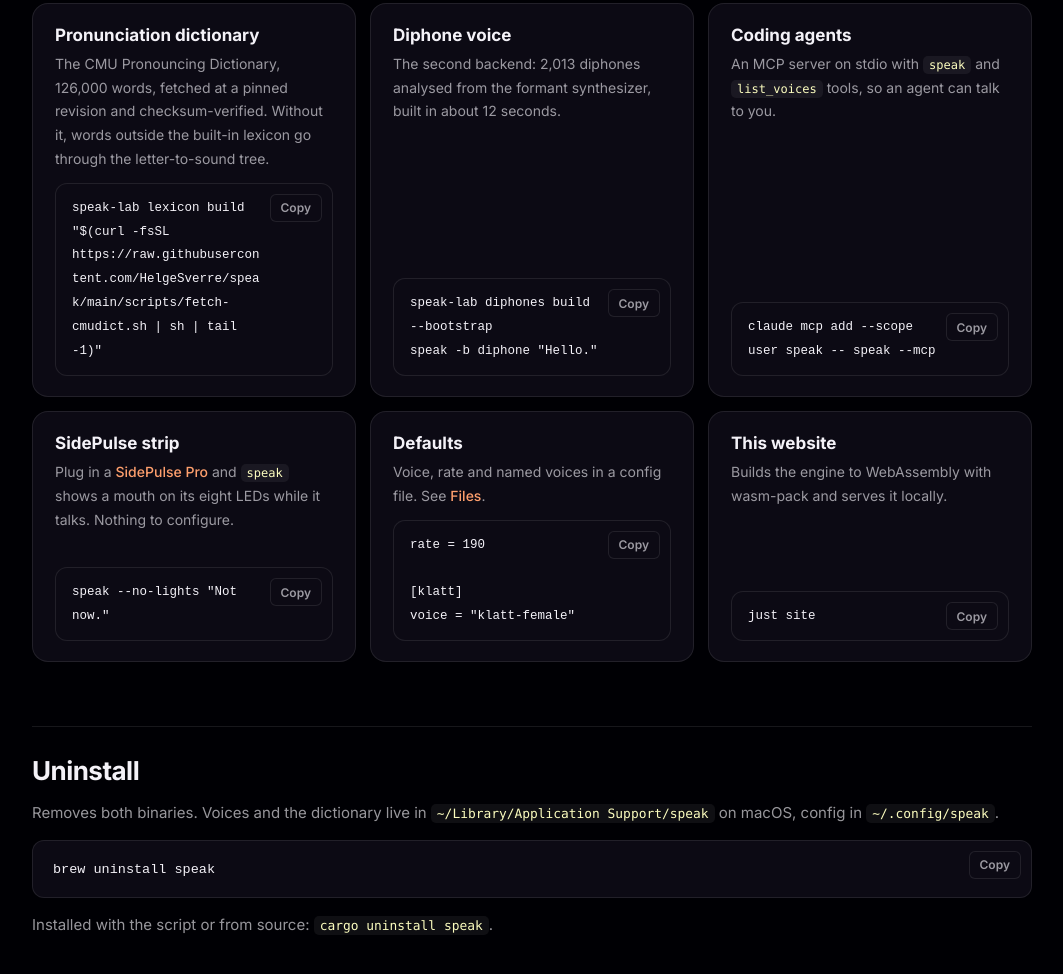
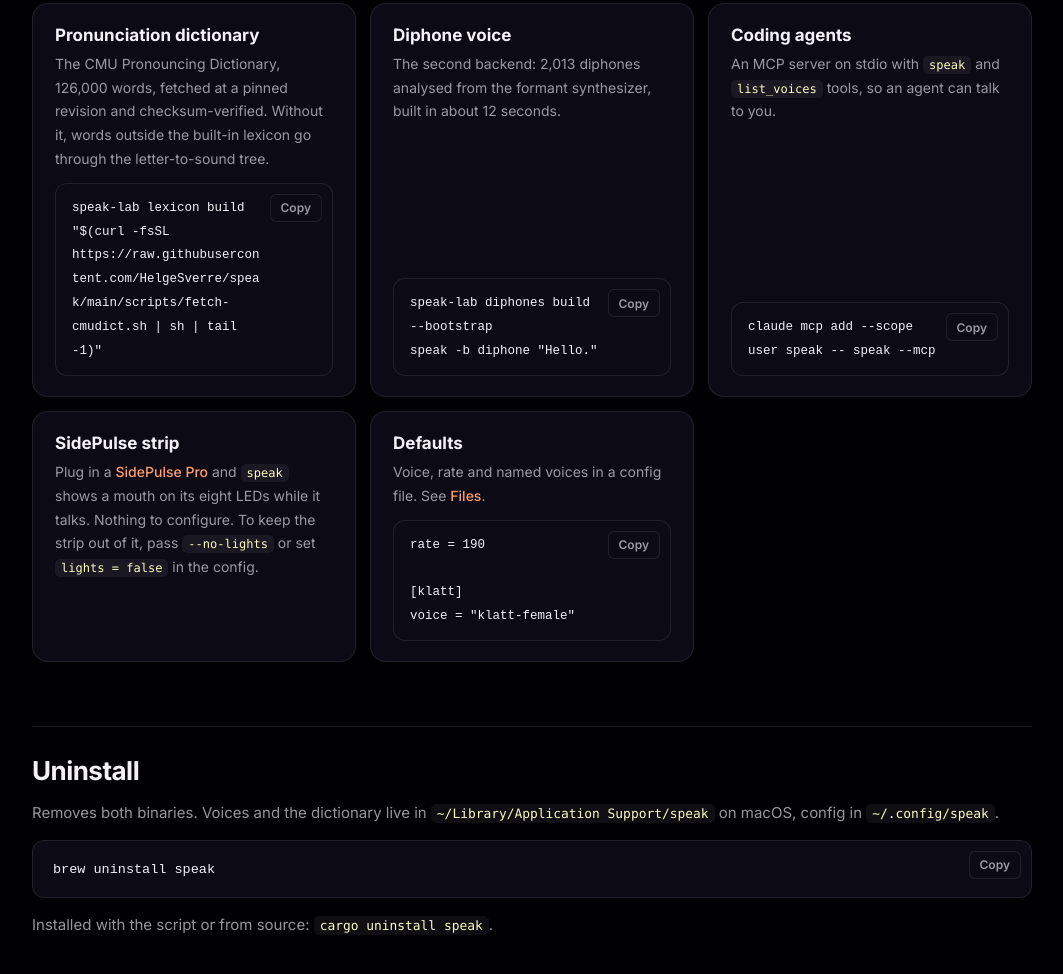
Before and after one commit to HelgeSverre/speak, a plain HTML site: page website/install.html in a window 1280 px wide. Shown: the part 1429-2403 px from the top of the page, without its empty margins (108-1171 px from the left). Drawn offline with Linux system fonts and the light colour scheme; a script that the page names is missing.

Commit message:
Install page: no website card; SidePulse card explains how to turn it off instead of showing it

```diff
--- a/website/install.html
+++ b/website/install.html
@@ -79,8 +79,7 @@ speak -b diphone "Hello."</code></pre></div>
     </section>
     <section class="extra">
       <h3>SidePulse strip</h3>
-      <p>Plug in a <a href="https://sidepulse.io/pro">SidePulse Pro</a> and <code>speak</code> shows a mouth on its eight LEDs while it talks. Nothing to configure.</p>
-      <div class="block"><button class="copy" data-copy="#x-pulse">Copy</button><pre id="x-pulse" data-lang="sh"><code>speak --no-lights "Not now."</code></pre></div>
+      <p>Plug in a <a href="https://sidepulse.io/pro">SidePulse Pro</a> and <code>speak</code> shows a mouth on its eight LEDs while it talks. Nothing to configure. To keep the strip out of it, pass <code>--no-lights</code> or set <code>lights = false</code> in the config.</p>
     </section>
     <section class="extra">
       <h3>Defaults</h3>
@@ -89,11 +88,6 @@ speak -b diphone "Hello."</code></pre></div>
 
 [klatt]
 voice = "klatt-female"</code></pre></div>
-    </section>
-    <section class="extra">
-      <h3>This website</h3>
-      <p>Builds the engine to WebAssembly with wasm-pack and serves it locally.</p>
-      <div class="block"><button class="copy" data-copy="#x-site">Copy</button><pre id="x-site" data-lang="sh"><code>just site</code></pre></div>
     </section>
   </div>
 
```
